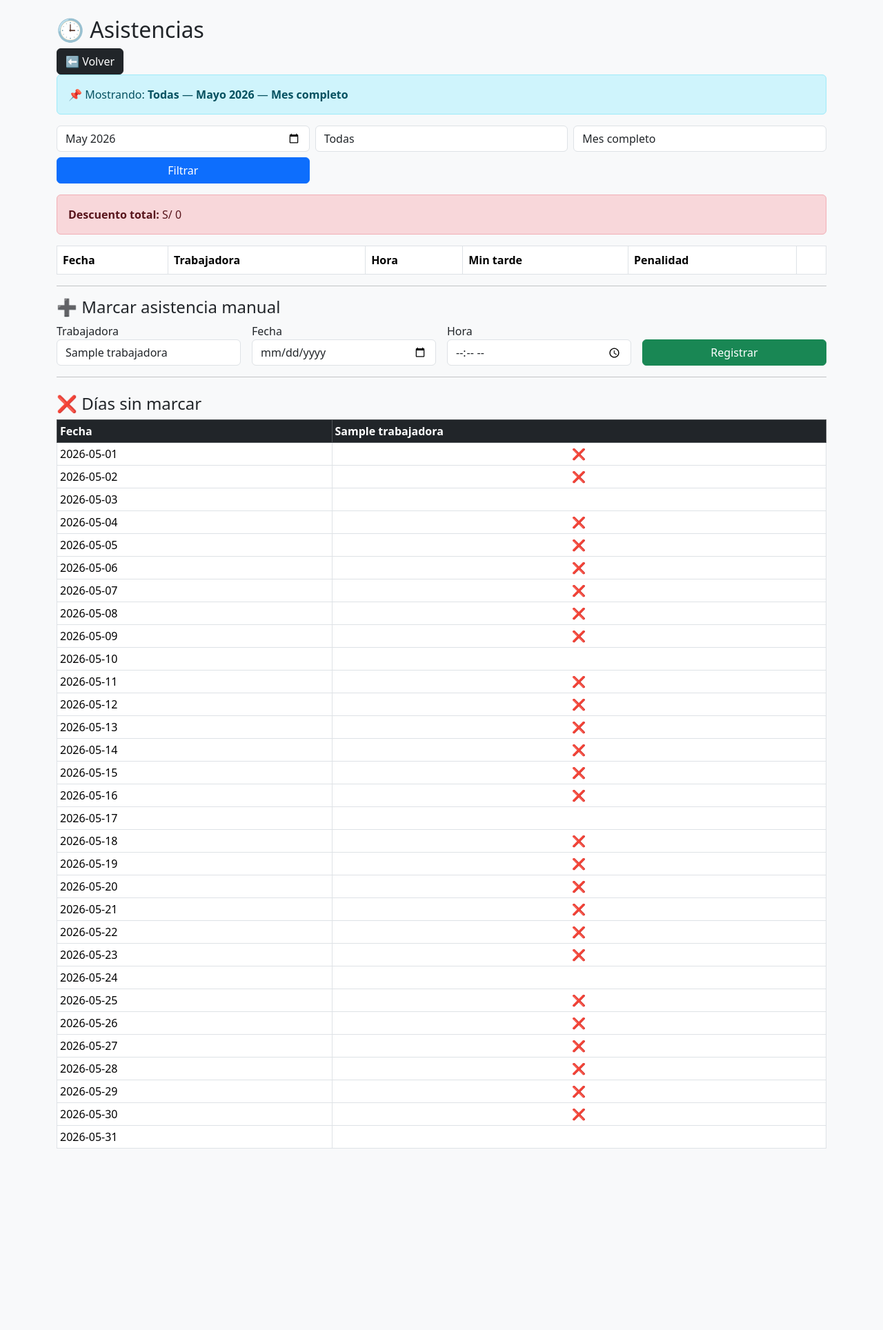
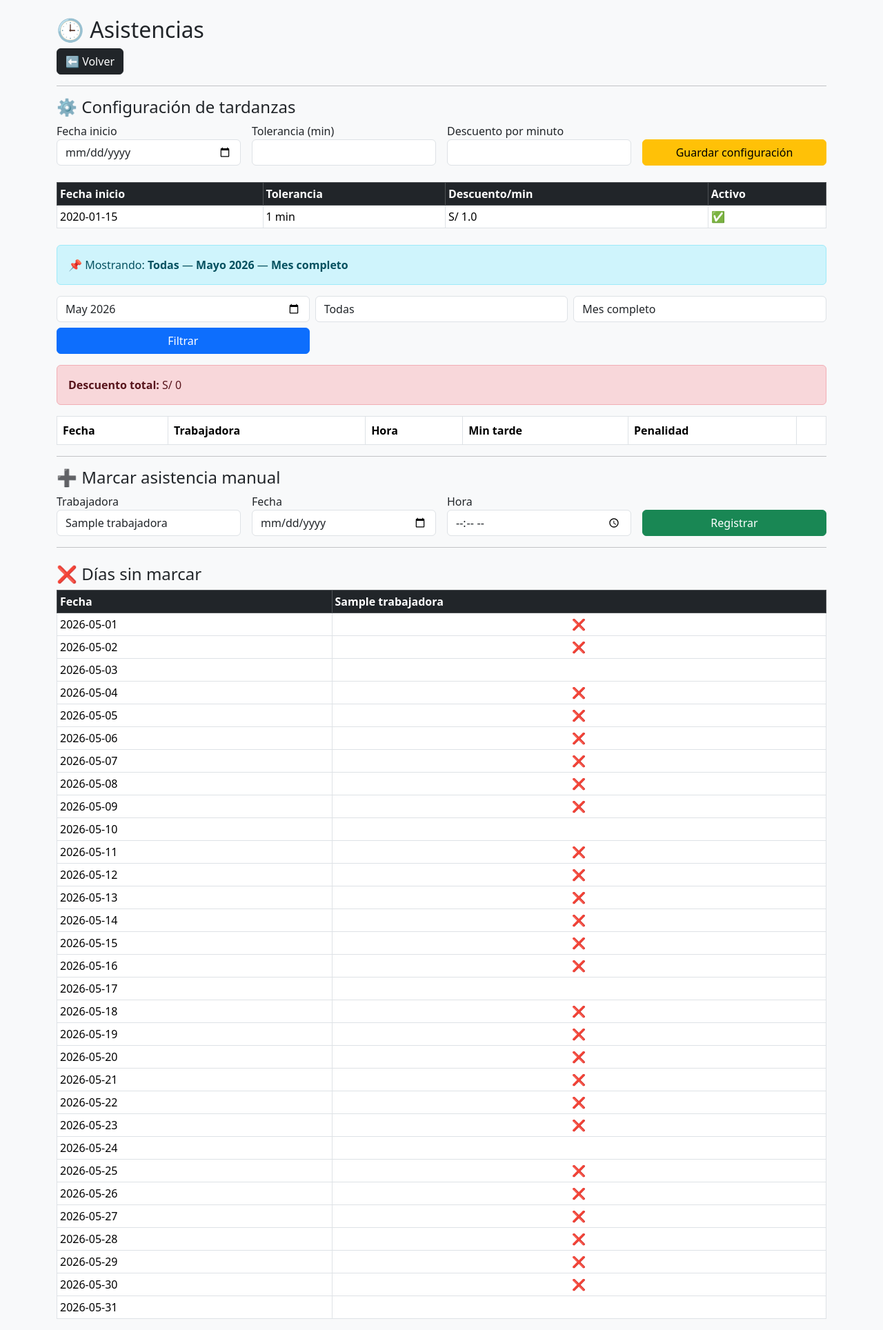
Before and after one commit to davidfernando2403/sistema_salon, a Flask app: page /asistencia_admin in a window 1280 px wide. Shown: the whole page at 69% size. Before the commit the page ends 1665 px from the top, so only its background shows below. Run offline with Flask 3, Linux system fonts and the light colour scheme; the visitor is signed in with stand-in values (Sample User, id 1); tables that the repository leaves empty hold one stand-in row (values such as "Sample post"); lists and menus that the app fills with data are empty; some libraries are stand-ins or nearby versions.

Commit message:
calculo asistencia

```diff
--- a/models/__init__.py
+++ b/models/__init__.py
@@ -6,3 +6,4 @@ from .asistencia import Asistencia
 from .boleta import Boleta, Factura
 from .boleta_trabajadora import BoletaTrabajadora
 from .caja_movimiento import CajaMovimiento
+from .configuracion_tardanza import ConfiguracionTardanza
--- a/routes/asistencia.py
+++ b/routes/asistencia.py
@@ -1,5 +1,5 @@
 from flask import Blueprint, render_template, request, redirect, session, flash
-from models import Trabajadora, Asistencia
+from models import Trabajadora, Asistencia, ConfiguracionTardanza
 from extensions import db
 from utils.time import ahora_peru, hoy_peru
 from services.asistencia_service import calcular_penalidad
@@ -77,6 +77,42 @@ def asistencia_admin():
 
     accion = request.form.get("accion")
     edit_id = request.args.get("edit")
+
+    # ================= CONFIGURACION TARDANZA =================
+
+    if request.method == "POST" and accion == "config_tardanza":
+
+        fecha_inicio = datetime.strptime(
+            request.form["fecha_inicio"],
+            "%Y-%m-%d"
+        ).date()
+
+        tolerancia = int(request.form["tolerancia"])
+
+        descuento = float(request.form["descuento"])
+
+        # evitar fechas duplicadas
+        existe = ConfiguracionTardanza.query.filter_by(
+            fecha_inicio=fecha_inicio
+        ).first()
+
+        if existe:
+            flash("Ya existe configuración para esa fecha ❌", "danger")
+            return redirect("/asistencia_admin")
+
+        nueva = ConfiguracionTardanza(
+            fecha_inicio=fecha_inicio,
+            tolerancia=tolerancia,
+            descuento_por_minuto=descuento,
+            activo=True
+        )
+
+        db.session.add(nueva)
+        db.session.commit()
+
+        flash("Configuración guardada ✅", "success")
+
+        return redirect("/asistencia_admin")
 
     # ================= EDITAR =================
     if request.method == "POST" and accion == "editar":
@@ -186,6 +222,12 @@ def asistencia_admin():
     trabajadoras = Trabajadora.query.filter_by(activo=True).all()
     hoy = hoy_peru()
 
+    configuraciones = (
+        ConfiguracionTardanza.query
+        .order_by(ConfiguracionTardanza.fecha_inicio.desc())
+        .all()
+    )
+
     if mes_sel:
         anio, mes = map(int, mes_sel.split("-"))
     else:
@@ -259,5 +301,6 @@ def asistencia_admin():
         mes_sel=f"{anio}-{str(mes).zfill(2)}",
         quincena=quincena,
         fechas=fechas,                # 👈 NUEVO
-        faltas_tabla=faltas_tabla     # 👈 NUEVO
+        faltas_tabla=faltas_tabla,     # 👈 NUEVO
+        configuraciones=configuraciones
     )
--- a/templates/asistencia_admin.html
+++ b/templates/asistencia_admin.html
@@ -11,6 +11,80 @@
 
 <h2>🕒 Asistencias</h2>
 <a href="/" class="btn btn-dark">⬅ Volver</a>
+
+<hr>
+
+<h4>⚙ Configuración de tardanzas</h4>
+
+<form method="POST" class="row g-3 mb-4">
+
+<input type="hidden" name="accion" value="config_tardanza">
+
+<div class="col-md-3">
+<label>Fecha inicio</label>
+<input type="date"
+       name="fecha_inicio"
+       class="form-control"
+       required>
+</div>
+
+<div class="col-md-3">
+<label>Tolerancia (min)</label>
+<input type="number"
+       name="tolerancia"
+       class="form-control"
+       required>
+</div>
+
+<div class="col-md-3">
+<label>Descuento por minuto</label>
+<input type="number"
+       step="0.01"
+       name="descuento"
+       class="form-control"
+       required>
+</div>
+
+<div class="col-md-3 d-flex align-items-end">
+<button class="btn btn-warning w-100">
+Guardar configuración
+</button>
+</div>
+
+</form>
+
+<table class="table table-bordered table-sm mb-4">
+
+<tr class="table-dark">
+<th>Fecha inicio</th>
+<th>Tolerancia</th>
+<th>Descuento/min</th>
+<th>Activo</th>
+</tr>
+
+{% for c in configuraciones %}
+
+<tr>
+
+<td>{{ c.fecha_inicio }}</td>
+
+<td>{{ c.tolerancia }} min</td>
+
+<td>S/ {{ c.descuento_por_minuto }}</td>
+
+<td>
+{% if c.activo %}
+✅
+{% else %}
+❌
+{% endif %}
+</td>
+
+</tr>
+
+{% endfor %}
+
+</table>
 
 <div class="alert alert-info">
 
```
Also changed, not shown: models/configuracion_tardanza.py (added, +13 -0 lines), services/asistencia_service.py (+30 -8 lines).
